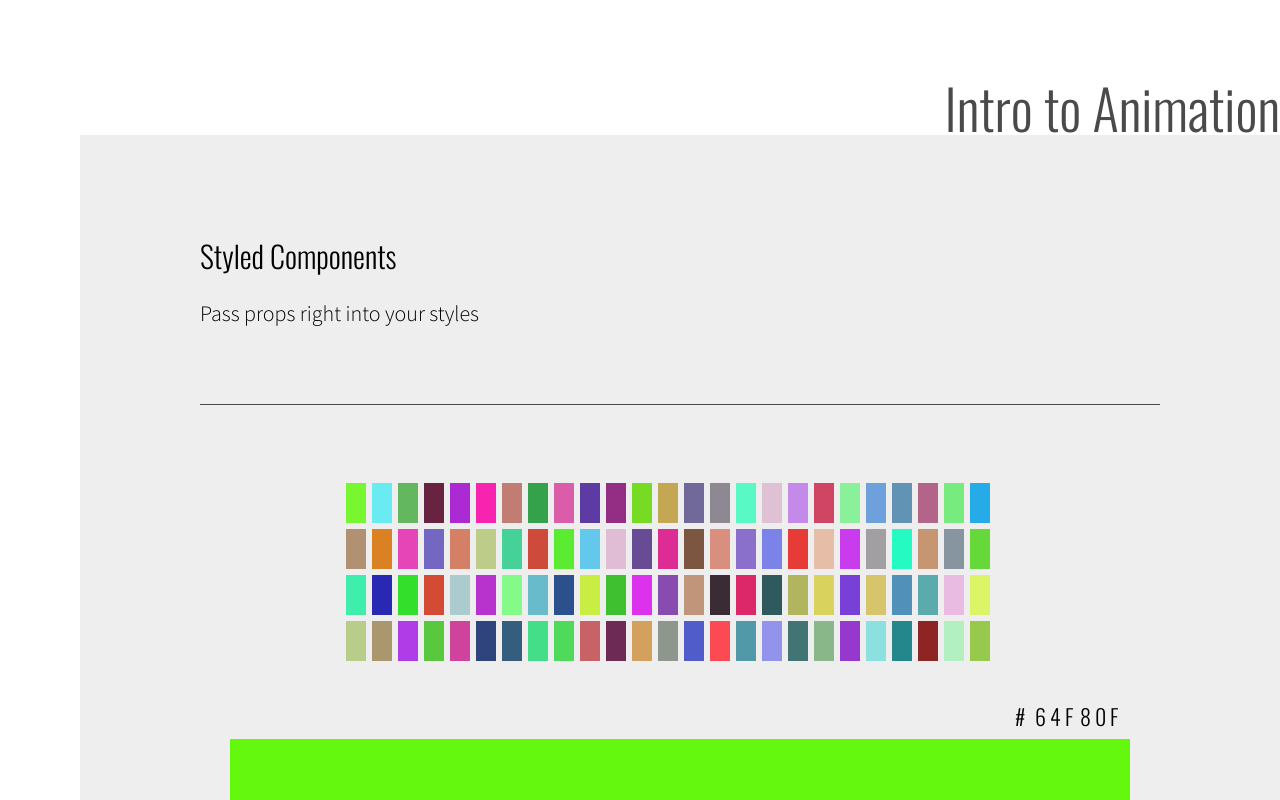
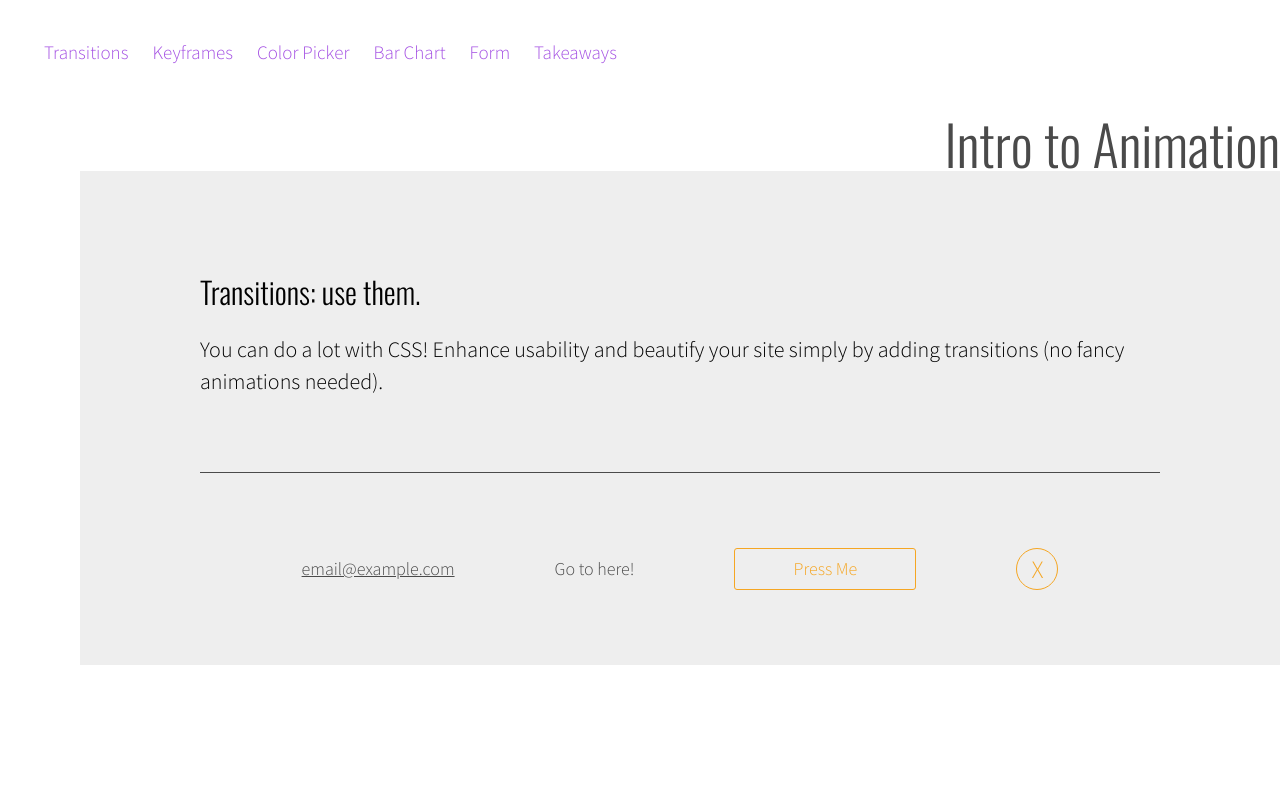
Before and after one commit to kitsbits/Animations, a React (Create React App) app: page / in a window 1280 px wide. Shown: the top 800 px of the page. Built offline with nearby package versions, Linux system fonts and the light colour scheme.

Commit message:
create Nav component

```diff
--- a/public/index.html
+++ b/public/index.html
@@ -22,7 +22,7 @@
     <style>
       @import url('https://fonts.googleapis.com/css?family=Oswald:300|Source+Sans+Pro:300,400');
     </style>
-    <title>React App</title>
+    <title>Intro to Animation</title>
   </head>
   <body>
     <noscript>
--- /dev/null
+++ b/src/components/BarChart.js
@@ -0,0 +1,94 @@
+import React from 'react';
+import styled from 'styled-components';
+import { TweenMax } from 'gsap';
+import _ from 'lodash';
+
+import { colors, barColors } from '../theme';
+import PDefault from './text/PDefault';
+
+import {
+  WordsWrapper,
+  BigWords,
+  LittleWords,
+} from './styles.js';
+
+const Wrapper = styled.div`
+  padding: 0 100px;
+  user-select: none;
+`;
+
+const Row = styled.div`
+  position: relative;
+  margin: 0 auto 50px;
+  max-width: 80%;
+  &:not(:last-child) {
+    border-bottom: 1px solid ${colors.darkGrey};
+  }
+  &.chart {
+    &:before {
+      content: '';
+      position: absolute;
+      top: 50px;
+      left: -10px;
+      width: 5px;
+      height: calc(100% - 100px);
+      background-color: ${barColors[2]};
+    }
+  }
+`;
+
+const P = styled(PDefault)`
+  &.click {
+    cursor: pointer;
+    transition: all 0.35s ease;
+    position: relative;
+    &:hover {
+      color: ${barColors[0]};
+      transform: translateX(10px);
+    }
+  }
+`;
+
+
+class GSAP extends React.Component {
+  state = {
+    data: [250, 203, 155, 57],
+  }
+
+  componentDidMount() {
+    this.animateInChart();
+  }
+
+  animateInChart = () => {
+    const { data } = this.state;
+    const bars = document.getElementById('chart').children;
+    // console.dir(bars);
+    _.each(bars, (bar, i) => {
+      // console.log(bar);
+      TweenMax.to(bar, 0.75, { width: data[i], backgroundColor: barColors[i], delay: ((i / 10) + 0.2) });
+    });
+  }
+
+  render() {
+    return (
+      <Wrapper>
+        <WordsWrapper>
+          <BigWords></BigWords>
+          <LittleWords></LittleWords>
+        </WordsWrapper>
+        <Row className="chart">
+          <P>Bar Chart</P>
+          <div id="chart">
+            <div className="bar" />
+            <div className="bar" />
+            <div className="bar" />
+            <div className="bar" />
+          </div>
+          <P onClick={this.animateInChart} className="click"> -- AGAIN!</P>
+        </Row>
+      </Wrapper>
+    );
+  }
+}
+
+export default GSAP;
--- a/src/components/ColorPicker.js
+++ b/src/components/ColorPicker.js
@@ -109,7 +109,6 @@
 
   renderLetters = (available, currentLetter, place) => (
     _.map(available, (letter, i) => {
-      console.log(currentLetter === letter)
       return (
         <Letter
           key={`letter-${letter}-${i}`}
--- a/src/components/GSAP.js
+++ /dev/null
@@ -1,94 +0,0 @@
-import React from 'react';
-import styled from 'styled-components';
-import { TweenMax } from 'gsap';
-import _ from 'lodash';
-
-import { colors, barColors } from '../theme';
-import PDefault from '../components/text/PDefault';
-
-const Wrapper = styled.div`
-  padding: 0 100px;
-`;
-
-const Row = styled.div`
-  position: relative;
-  margin-bottom: 50px;
-  &:not(:last-child) {
-    border-bottom: 1px solid ${colors.darkGrey};
-  }
-  &.chart {
-    &:before {
-      content: '';
-      position: absolute;
-      top: 67px;
-      left: -10px;
-      width: 5px;
-      height: calc(100% - 67px);
-      background-color: ${barColors[2]};
-    }
-  }
-`;
-
-const AnimationContainer = styled.div`
-  width: 300px;
-  min-height: 300px;
-  display: inline-block;
-  &:not(:last-child) {
-    margin-right: 50px;
-  }
-`;
-
-
-class GSAP extends React.Component {
-  state = {
-    data: [250, 203, 155, 57],
-  }
-
-  componentDidMount() {
-    const { data } = this.state;
-    this.animateInChart(data, barColors);
-    // TweenMax.to('#fade-in', 0.5, { width: 200 });
-  }
-
-  animateInChart = (data, colors) => {
-    const bars = document.getElementById('chart').children;
-    console.dir(bars);
-    _.each(bars, (bar, i) => {
-      // console.log(bar);
-      TweenMax.to(bar, 0.5, { width: data[i], backgroundColor: colors[i], delay: ((i / 10) + 0.2) });
-    });
-  }
-
-  render() {
-    return (
-      <Wrapper>
-        <Row>
-          <AnimationContainer>
-            <PDefault>Fade In</PDefault>
-            <div id="fade-in" />
-          </AnimationContainer>
-          <AnimationContainer>
-            <PDefault>Animate ??</PDefault>
-          </AnimationContainer>
-          <AnimationContainer>
-            <PDefault>Animate Both</PDefault>
-          </AnimationContainer>
-        </Row>
-        <Row className="chart">
-          <AnimationContainer>
-            <PDefault>Bar Chart</PDefault>
-            {/* {this.renderBarChart(data, barColors)} */}
-            <div id="chart">
-              <div className="bar" />
-              <div className="bar" />
-              <div className="bar" />
-              <div className="bar" />
-            </div>
-          </AnimationContainer>
-        </Row>
-      </Wrapper>
-    );
-  }
-}
-
-export default GSAP;
--- a/src/components/Nav.js
+++ b/src/components/Nav.js
@@ -0,0 +1,64 @@
+import React from 'react';
+import styled from 'styled-components';
+import { colors, media } from '../theme';
+import _ from 'lodash';
+
+import PDefault from '../components/text/PDefault';
+
+const Wrapper = styled.div`
+  display: flex;
+  flex-direction: column;
+  position: fixed;
+  left: 0;
+  top: 0;
+  transform: translate(32px, 130px);
+  transition: transform 0.35s ease;
+  ${media.navBreak`
+    position: relative;
+    flex-direction: row;
+    flex-wrap: wrap;
+    transform: translate(32px, -40px);
+    align-self: flex-start;
+  `}
+`;
+
+const Item = styled(PDefault)`
+  font-size: 19px;
+  line-height: 24px;
+  color: ${colors.purple};
+  margin: 0 0 12px;
+  cursor: pointer;
+  transition: transform 0.35s ease;
+
+  &:hover {
+    transform: translateX(5px);
+  }
+
+  ${media.navBreak`
+    margin: 0 12px 12px;
+  `}
+`;
+
+class Nav extends React.Component {
+  renderNavItems = (items, onClick) => (
+    _.map(items, (item) => (
+      <Item
+        key={item}
+        onClick={() => onClick(item)}
+      >
+        {item}
+      </Item>
+    ))
+  )
+
+  render() {
+    const { items, onClick } = this.props;
+    return (
+      <Wrapper className="nav">
+        {this.renderNavItems(items, onClick)}
+      </Wrapper>
+    );
+  }
+}
+
+export default Nav;
--- a/src/components/Transitions.js
+++ b/src/components/Transitions.js
@@ -26,10 +26,10 @@
       </LittleWords>
       </WordsWrapper>
       <ContentWrapper>
-        <a href="#" class="p link">email@example.com</a>
-        <a href="/transitions" class="p underline">Go to here!</a>
-        <div class="p a-button">Press Me</div>
-        <div class="p close">X</div>
+        <a href="#" className="p link">email@example.com</a>
+        <a href="/transitions" className="p underline">Go to here!</a>
+        <div className="p a-button">Press Me</div>
+        <div className="p close">X</div>
       </ContentWrapper>
     </Wrapper>
   );
--- a/src/containers/App.js
+++ b/src/containers/App.js
@@ -1,14 +1,15 @@
 import React from 'react';
 import styled from 'styled-components';
-import { TimelineMax, Elastic, TweenMax } from 'gsap';
+import { TimelineMax, TweenMax, Elastic, Sine } from 'gsap';
 import _ from 'lodash';
 
 import { colors } from '../theme';
 import PBold from '../components/text/PBold';
-import FormExample from '../components/Form';
+import Form from '../components/Form';
+import Nav from '../components/Nav';
 import Transitions from '../components/Transitions';
 import Keyframes from '../components/Keyframes';
-import GSAP from '../components/GSAP';
+import BarChart from '../components/BarChart';
 import Takeaways from '../components/Takeaways';
 import ColorPicker from '../components/ColorPicker';
 
@@ -19,6 +20,7 @@
   flex-direction: column;
   align-items: flex-end;
   overflow: hidden;
+  position: relative;
 `;
 
 const IntroOverlay = styled.div`
@@ -54,17 +56,47 @@
   max-width: 1200px;
   background-color: ${colors.lightGrey};
   padding: 75px 0 25px;
+  transition: height 0.35s ease;
 `;
 
+const components = {
+  Transitions,
+  Keyframes,
+  'Color Picker': ColorPicker,
+  'Bar Chart': BarChart,
+  Form,
+  Takeaways,
+};
+
+const FADE_EASE = Sine.easeInOut;
+
 class App extends React.Component {
-  state = {
-    hasEntered: true,
+  constructor() {
+    super();
+    this.navItems = _.keysIn(components);
+    this.state = {
+      hasEntered: true,
+      currentComponent: this.navItems[0],
+    }
   }
 
   componentDidMount() {
     const { hasEntered } = this.state;
     if (hasEntered) {
       TweenMax.set(this.contextRef, { overflow: 'scroll', padding: '80px 0', height: 'auto' });
+    }
+  }
+
+  onNavClick = (nextComponent) => {
+    const { currentComponent } = this.state;
+    if (nextComponent !== currentComponent) {
+      this.animateComponentChange = new TimelineMax()
+        .set('.nav', { pointerEvents: 'none' })
+        .to(this.contentRef, 0.5, { autoAlpha: 0, ease: FADE_EASE })
+        .call(() => this.setState({ currentComponent: nextComponent }))
+        .to(document.documentElement, 0.5, { scrollTop: 0, ease: FADE_EASE })
+        .to(this.contentRef, 0.5, { autoAlpha: 1, ease: FADE_EASE })
+        .set('.nav', { pointerEvents: 'initial' })
     }
   }
 
@@ -95,17 +127,18 @@
   }
 
   render() {
-    const { hasEntered } = this.state;
+    const { hasEntered, currentComponent } = this.state;
+    const Component = components[currentComponent];
     return (
       <Wrapper ref={(ref) => { this.contextRef = ref; }}>
+        <Nav
+          items={this.navItems}
+          onClick={this.onNavClick}
+          currentComponent={currentComponent}
+        />
         <Title>Intro to Animation</Title>
-        <ContentWrapper>
-          {/* <Transitions /> */}
-          {/* <Keyframes /> */}
-          {/* <GSAP /> */}
-          {/* <FormExample /> */}
-          {/* <Takeaways /> */}
-          <ColorPicker />
+        <ContentWrapper ref={(ref) => { this.contentRef = ref; }}>
+          <Component />
         </ContentWrapper>
         {!hasEntered &&
           <IntroOverlay ref={(ref) => { this.overlayRef = ref; }}>
--- a/src/index.css
+++ b/src/index.css
@@ -173,10 +173,10 @@
 }
 
 /******************/
-/***** GSAP.js ****/
+/*** BARCHART.js **/
 /******************/
 
 
 /******************/
-/* FORMEXAMPLE.js */
+/***** FORM.js ****/
 /******************/
--- a/src/theme.js
+++ b/src/theme.js
@@ -1,3 +1,5 @@
+import { css } from 'styled-components';
+
 export const colors = {
   lightGrey: '#EEEEEE',
   darkGrey: '#4A4A4A',
@@ -12,3 +14,11 @@
   '#4A90E2',
   '#A3CAF8',
 ];
+
+export const media = {
+  navBreak: (...args) => css`
+    @media (max-width: 1350px) {
+      ${css(...args)}
+    }
+  `,
+}
```
Also changed, not shown: 2 other files (tests, documents, lock files or other folders).
